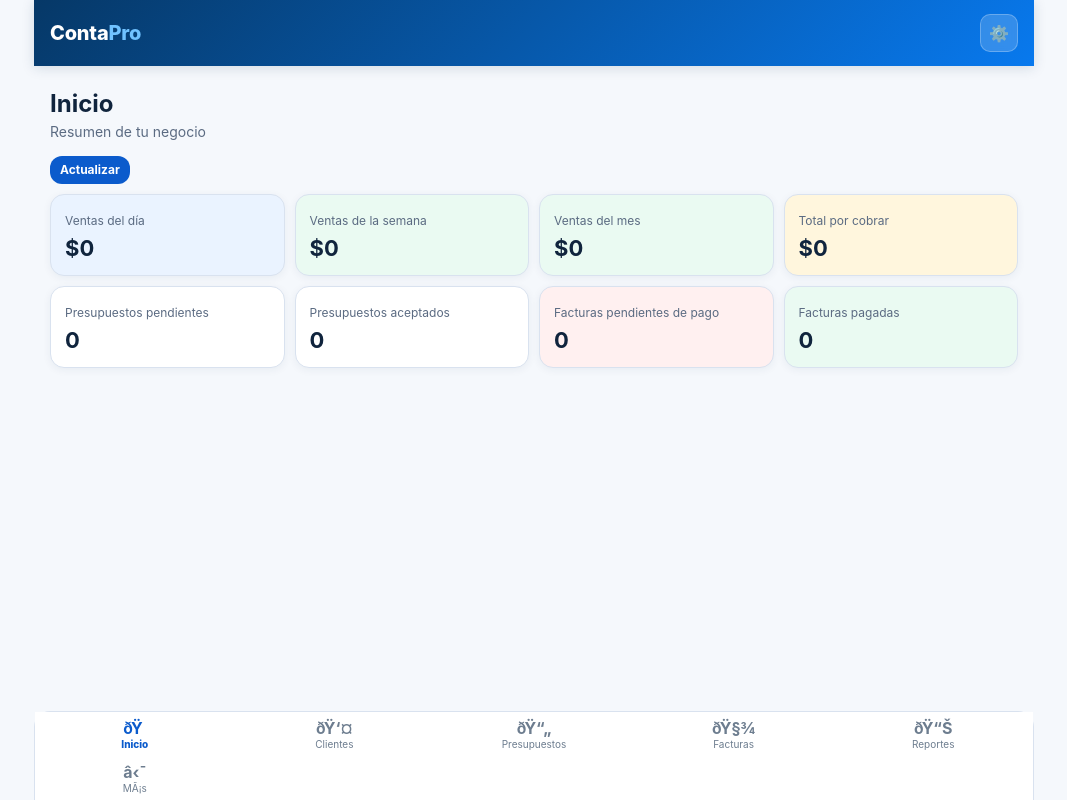
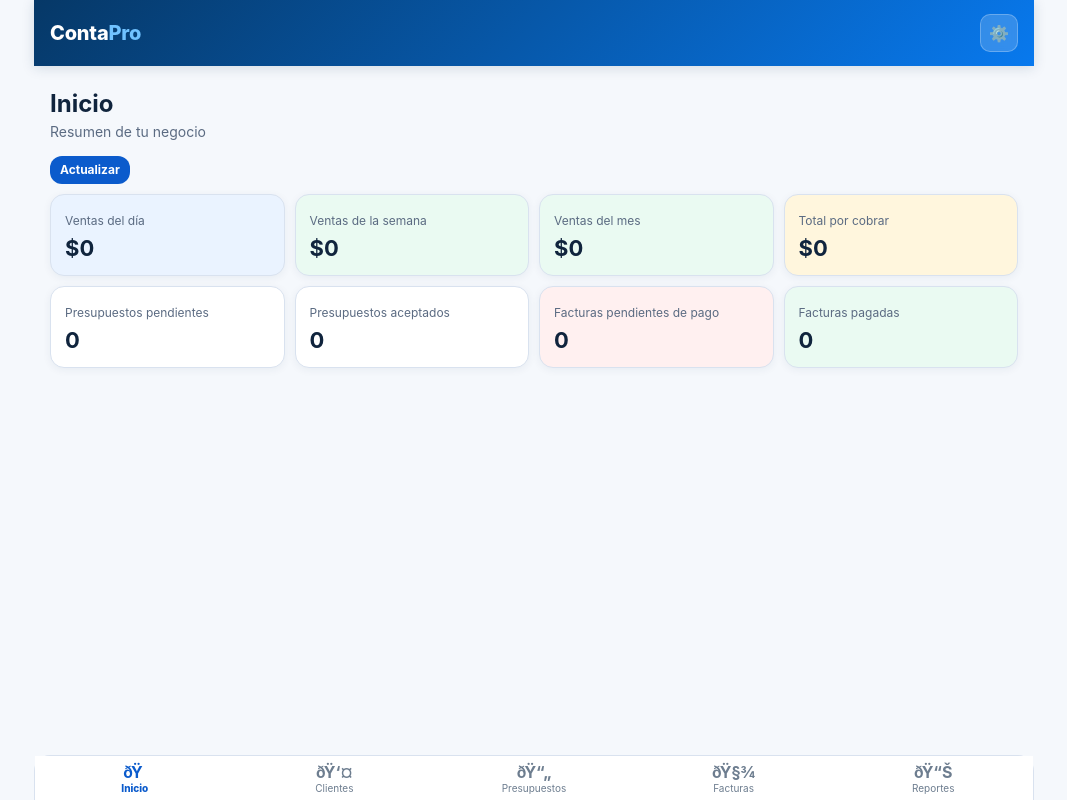
Before and after one commit to MasvsaM/ContaPro, a React (Vite) app: page / in a window 1280 px wide. Shown: the whole page, without its empty margins (106-1173 px from the left). Built offline with nearby package versions, Linux system fonts and the light colour scheme.

Commit message:
ui: quitar botón Más del menú inferior

```diff
--- a/src/App.tsx
+++ b/src/App.tsx
@@ -51,7 +51,6 @@ export default function App() {
         <button className={`nav ${screen==='presupuestos'?'active':''}`} onClick={()=>setScreen('presupuestos')}><b>ðŸ“„</b>Presupuestos</button>
         <button className={`nav ${screen==='facturas'?'active':''}`} onClick={()=>setScreen('facturas')}><b>ðŸ§¾</b>Facturas</button>
         <button className={`nav ${screen==='reportes'?'active':''}`} onClick={()=>setScreen('reportes')}><b>ðŸ“Š</b>Reportes</button>
-        <button className={`nav ${screen==='mas'?'active':''}`} onClick={()=>setScreen('mas')}><b>â‹¯</b>MÃ¡s</button>
       </nav>
     </div>
   )
```
Also changed, not shown: 1 other file (tests, documents, lock files or other folders).
